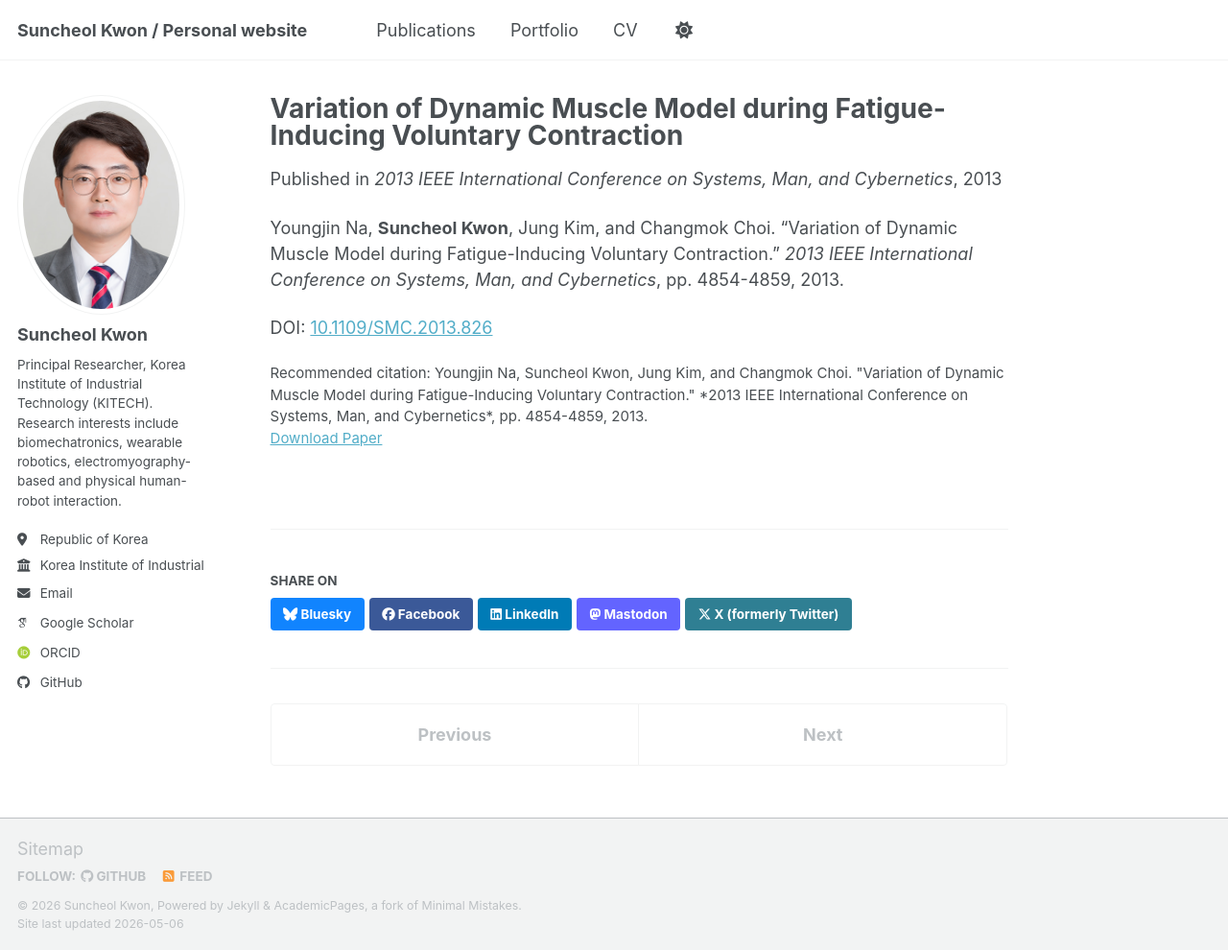
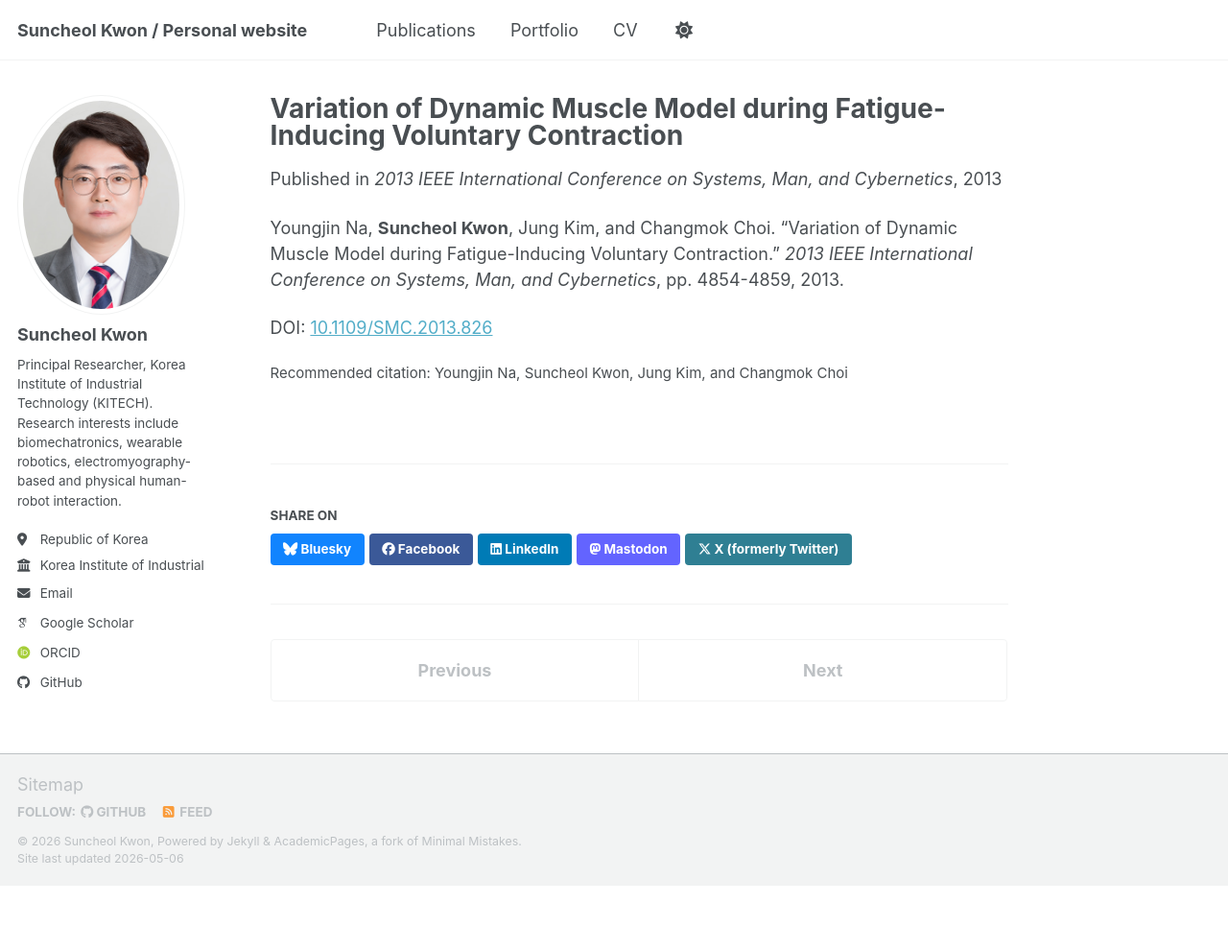
Before and after one commit to suncheolkwon/suncheolkwon.github.io, a Jekyll site: the page built from _publications/2013smc-skwon-musclemodel.md, in a window 1280 px wide and 990 px high. Shown: the whole window at 96% size. Built offline with Jekyll 4.4.1, drawn with Linux system fonts in a browser that asks for light colours; some web fonts are replaced; a script bundle is joined from its source files by our own code; library files that are not in the unit come from our copies.

Commit message:
Update and rename 2013-2013smc-skwon-musclemodel.md to 2013smc-skwon-musclemodel.md

```diff
--- a/_publications/2013-2013smc-skwon-musclemodel.md
+++ b/_publications/2013smc-skwon-musclemodel.md
@@ -4,10 +4,11 @@ collection: publications
 category: conferences
 permalink: /publication/2013smc-skwon-musclemodel
 excerpt: ""
-date: 2013-01-01
+date: 2013-10-13
 venue: "2013 IEEE International Conference on Systems, Man, and Cybernetics"
-paperurl: "https://doi.org/10.1109/SMC.2013.826"
-citation: "Youngjin Na, Suncheol Kwon, Jung Kim, and Changmok Choi. \"Variation of Dynamic Muscle Model during Fatigue-Inducing Voluntary Contraction.\" *2013 IEEE International Conference on Systems, Man, and Cybernetics*, pp. 4854-4859, 2013."
+doi: "10.1109/SMC.2013.826"
+citation: "Youngjin Na, Suncheol Kwon, Jung Kim, and Changmok Choi"
+pages: "4954-4589"
 ---
 
 Youngjin Na, **Suncheol Kwon**, Jung Kim, and Changmok Choi. "Variation of Dynamic Muscle Model during Fatigue-Inducing Voluntary Contraction." *2013 IEEE International Conference on Systems, Man, and Cybernetics*, pp. 4854-4859, 2013.
```
